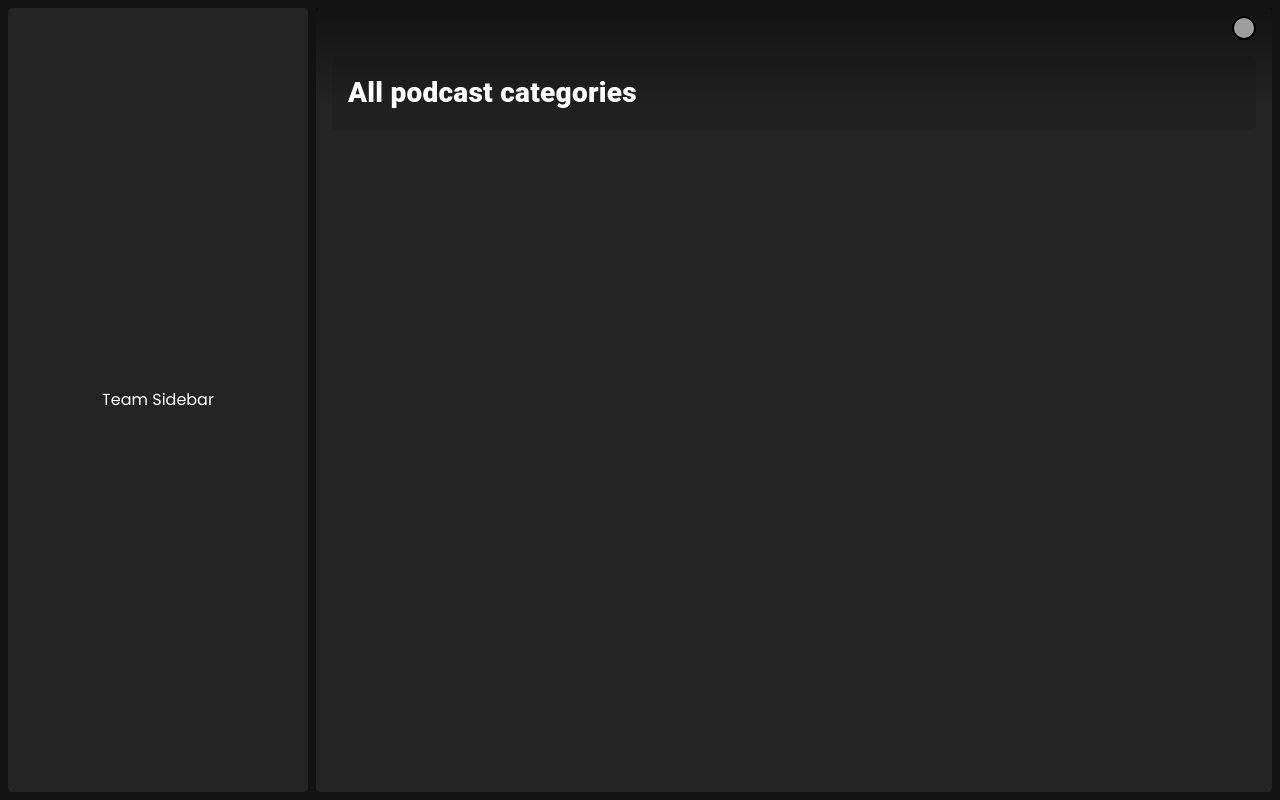
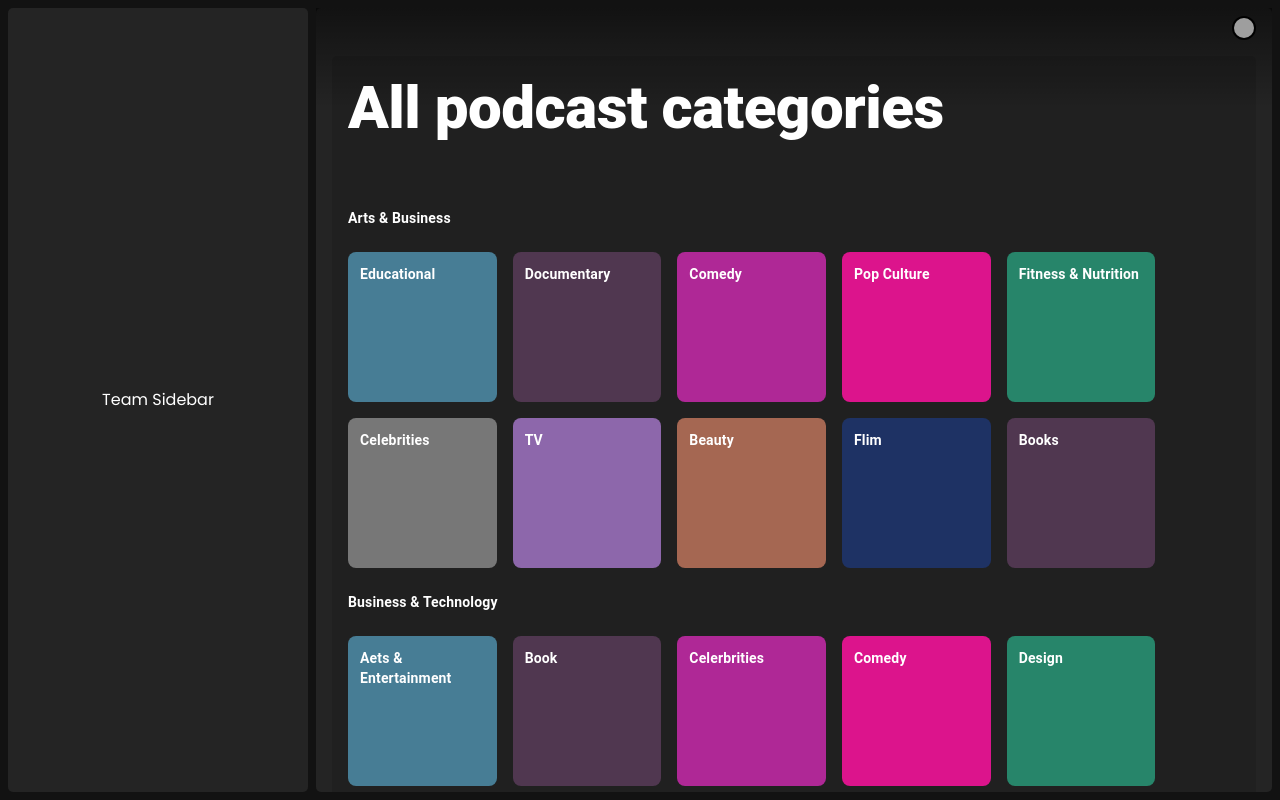
Before and after one commit to CSSIT23/csc105-prehack-2023, a React (Vite) app in the folder frontend/: page /podcast/all in a window 1280 px wide. Built offline with nearby package versions, Linux system fonts and the light colour scheme; grey boxes are pictures that could not be loaded.

Commit message:
g6 fontend
backend & frontend code

```diff
--- a/frontend/src/team_podcast_all/index.jsx
+++ b/frontend/src/team_podcast_all/index.jsx
@@ -1,11 +1,66 @@
-import { Box, Typography } from "@mui/material";
+import { Box, Button, Grid, Typography } from "@mui/material";
+import React, { useEffect } from "react";
+import { Link } from "react-router-dom";
+import Cookies from 'js-cookie';
+
+import axios from 'axios';
+
+const Axios = axios.create({ baseURL: 'http://localhost:8000', withCredentials: true });
+
+const categoryList1 = [
+  { categoryname: "Educational", index: 1, color: "#477D95" },
+  { categoryname: "Documentary", index: 2, color: "#503750" },
+  { categoryname: "Comedy", index: 3, color: "#AF2896" },
+  { categoryname: "Pop Culture", index: 4, color: "#DC148C" },
+  { categoryname: "Fitness & Nutrition", index: 5, color: "#27856A" },
+  { categoryname: "Celebrities", index: 6, color: "#777777" },
+  { categoryname: "TV", index: 7, color: "#8D67AB" },
+  { categoryname: "Beauty", index: 8, color: "#A56752" },
+  { categoryname: "Flim", index: 3, color: "#1E3264" },
+  { categoryname: "Books", index: 3, color: "#503750" },];
+
+const categoryList2 = [
+  { categoryname: 'Aets & Entertainment', index: 1, color: "#477D95" },
+  { categoryname: 'Book', index: 2, color: "#503750" },
+  { categoryname: 'Celerbrities', index: 3, color: "#AF2896" },
+  { categoryname: 'Comedy', index: 4, color: "#DC148C" },
+  { categoryname: 'Design', index: 5, color: "#27856A" },
+  { categoryname: 'Fiction', index: 6, color: "#777777" },
+  { categoryname: 'Film', index: 7, color: "#8D67AB" },
+  { categoryname: 'Literature', index: 8, color: "#A56752" },
+  { categoryname: 'Pop culture', index: 3, color: "#1E3264" },
+  { categoryname: 'Horror', index: 3, color: "#503750" },];
+
+const categoryZone = [
+  { categoryheader: 'Arts & Business', index: 1, categorydetails: categoryList1 },
+  { categoryheader: 'Business & Technology', index: 2, categorydetails: categoryList2 },
+];
 
 export default function TeamPodcastAll$() {
   return (
     <Box sx={{ padding: 2, borderRadius: "5px", background: "rgba(0,0,0,.1)" }}>
-      <Typography fontSize="28px" fontWeight={800}>
+      <Typography variant="h2" fontWeight={800} mb={8}>
         All podcast categories
       </Typography>
+
+
+      {categoryZone.map((cate, i) => (
+        <React.Fragment>
+          <Typography variant="body2" fontWeight="bold" mt={3} key={i}>{cate.categoryheader}</Typography>
+          <Grid container direction='row' rowSpacing={2} columnGap={2} mt={1} key={i}>
+            {cate.categorydetails.map((c, index) => (
+              <Grid item md={2} key={index} >
+                <Link style={{ textDecoration: 'none' }} key={index}>
+                  <Box bgcolor={c.color} height="150px" borderRadius={2} padding={1.5} key={index}>
+                    <Typography variant="body2" fontWeight="bold" sx={{ color: 'white' }}>{c.categoryname}</Typography>
+                  </Box>
+                </Link>
+              </Grid>
+            ))}
+          </Grid>
+        </React.Fragment>
+      ))}
+
     </Box>
   );
 }
```
Also changed, not shown: 1 other file (tests, documents, lock files or other folders).
